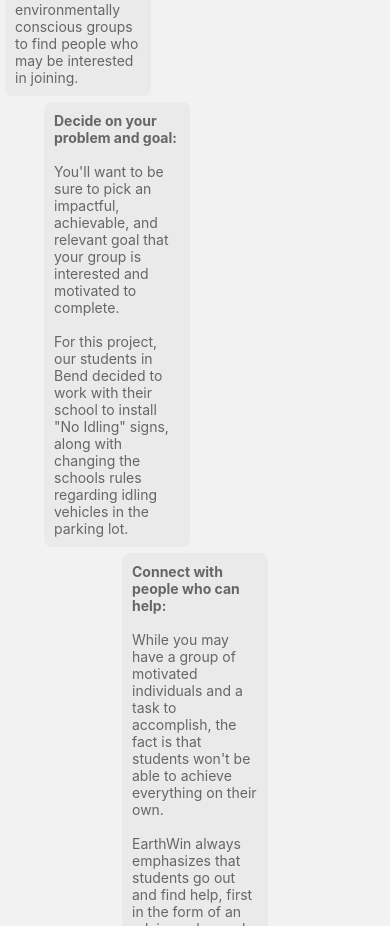
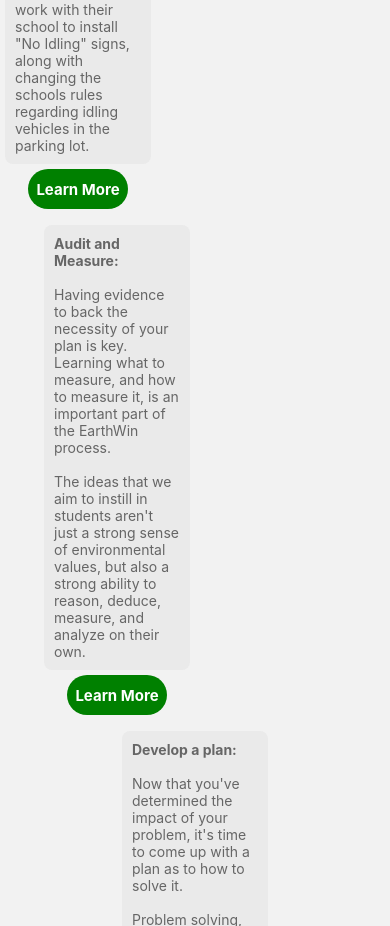
Before and after one commit to Adoyle210/Youth-For-Earthwin, a React Native app in the folder Youth-For-Earthwin/: screen /Idling1 in a window 390 px wide. Shown: the part 1074-2000 px from the top of the page. Built offline with nearby package versions, Linux system fonts and the light colour scheme.

Commit message:
Update IdlingScreen1
Fixed w/ Randen's edits.

```diff
--- a/Youth-For-Earthwin/screens/IdlingProj/Idling1Screen.js
+++ b/Youth-For-Earthwin/screens/IdlingProj/Idling1Screen.js
@@ -12,7 +12,7 @@
             <Text style={styles.TextStyle}>
                 EarthWin projects rely on a simple idea:
                 <Text style={styles.TextStyleBold}> Local efforts result in global change. </Text>
-                With that mindset, a small group of students in [YEAR]
+                With that mindset, a small group of students in 2021
                 set out to make a small change at their local school in Bend, Oregon.
                 {'\n\n'}
                 They realized that parents, idling in the parking lot while waiting
@@ -37,7 +37,7 @@
         </View>
 
         <View>
-            <View style={styles.FiveBox1}>
+            {/* <View style={styles.FiveBox1}>
                 <Text style={styles.TextStyle}>
                     <Text style={styles.TextStyleBold}>Gather a group:</Text>
                         {'\n\n'}
@@ -48,8 +48,13 @@
                         environmentally conscious groups to find people who may be
                         interested in joining.
                 </Text>
-            </View>
-            <View style={styles.FiveBox2}>
+
+                <TouchableOpacity style={styles.ButtonStyle} onPress={() => navigation.navigate("Idling2")}>
+                <Text style={styles.submitButtonText}> Learn More </Text>
+                </TouchableOpacity>
+            </View> */}
+
+            <View style={styles.FiveBox1}>
                 <Text style={styles.TextStyle}>
                     <Text style={styles.TextStyleBold}>Decide on your problem and goal:</Text>
                         {'\n\n'}
@@ -60,8 +65,40 @@
                         to install "No Idling" signs, along with changing the schools rules regarding
                         idling vehicles in the parking lot.
                 </Text>
+                <TouchableOpacity style={styles.ButtonStyle} onPress={() => navigation.navigate("Idling2")}>
+                    <Text style={styles.submitButtonText}> Learn More </Text>
+                </TouchableOpacity>
+            </View>
+            <View style={styles.FiveBox2}>
+                <Text style={styles.TextStyle}>
+                    <Text style={styles.TextStyleBold}>Audit and Measure:</Text>
+                        {'\n\n'}
+                        Having evidence to back the necessity of your plan is key. Learning what to measure,
+                        and how to measure it, is an important part of the EarthWin process.
+                        {'\n\n'}
+                        The ideas that we aim to instill in students aren't just a strong sense of environmental
+                        values, but also a strong ability to reason, deduce, measure, and analyze on their own.
+                </Text>
+                <TouchableOpacity style={styles.ButtonStyle} onPress={() => navigation.navigate("Idling2")}>
+                    <Text style={styles.submitButtonText}> Learn More </Text>
+                </TouchableOpacity>
             </View>
             <View style={styles.FiveBox3}>
+                <Text style={styles.TextStyle}>
+                    <Text style={styles.TextStyleBold}>Develop a plan:</Text>
+                        {'\n\n'}
+                        Now that you've determined the impact of your problem, it's time to come up
+                        with a plan as to how to solve it.
+                        {'\n\n'}
+                        Problem solving, brainstorming, compromise and cooperation are all elements that
+                        are key throughout your life. Learning how to build up a plan that comprehensively
+                        addresses your issue and can be implemented will help teach you all of these ideas.
+                </Text>
+                <TouchableOpacity style={styles.ButtonStyle} onPress={() => navigation.navigate("Idling2")}>
+                    <Text style={styles.submitButtonText}> Learn More </Text>
+                </TouchableOpacity>
+            </View>
+            <View style={styles.FiveBox4}>
                 <Text style={styles.TextStyle}>
                     <Text style={styles.TextStyleBold}>Connect with people who can help:</Text>
                         {'\n\n'}
@@ -72,8 +109,11 @@
                         of an advisor who works with their school, then via community members who can help
                         get the word out, fundraise, or volunteer.
                 </Text>
+                <TouchableOpacity style={styles.ButtonStyle} onPress={() => navigation.navigate("Idling2")}>
+                    <Text style={styles.submitButtonText}> Learn More </Text>
+                </TouchableOpacity>
             </View>
-            <View style={styles.FiveBox4}>
+            <View style={styles.FiveBox5}>
                 <Text style={styles.TextStyle}>
                     <Text style={styles.TextStyleBold}>Spread the word:</Text>
                         {'\n\n'}
@@ -84,17 +124,9 @@
                         to seek help from EarthWin and their advisor to help create materials such as signs,
                         flyers, petitions, and even social media posts via EarthWin approved apps.
                 </Text>
-            </View>
-            <View style={styles.FiveBox5}>
-                <Text style={styles.TextStyle}>
-                    <Text style={styles.TextStyleBold}>Audit and Measure:</Text>
-                        {'\n\n'}
-                        Having evidence to back the necessity of your plan is key. Learning what to measure,
-                        and how to measure it, is an important part of the EarthWin process.
-                        {'\n\n'}
-                        The ideas that we aim to instill in students aren't just a strong sense of environmental
-                        values, but also a strong ability to reason, deduce, measure, and analyze on their own.
-                </Text>
+                <TouchableOpacity style={styles.ButtonStyle} onPress={() => navigation.navigate("Idling2")}>
+                    <Text style={styles.submitButtonText}> Learn More </Text>
+                </TouchableOpacity>
             </View>
         </View>
 
@@ -105,11 +137,11 @@
             <Text style={styles.TextStyle}>
                 Our students in Bend followed these five steps, and after taking measurements spanning approximately
                 a week, were able to present a full plan to their school district to solve the idling issues at their school.
-
+                {'\n\n'}
                 Click below to see how the students of Bend measured the impact of the idling vehicles on their school!
-                </Text>
-            <TouchableOpacity style={styles.buttonStyle} onPress={() => navigation.navigate("Idling2")}>
-                <Text> Continue </Text>
+            </Text>
+            <TouchableOpacity style={styles.ButtonStyle} onPress={() => navigation.navigate("Idling2")}>
+                <Text style={styles.submitButtonText}> Continue </Text>
             </TouchableOpacity>
         </View>
 
@@ -153,6 +185,22 @@
     TextStyleBold: {
         fontWeight: 'bold',
     },
+    ButtonStyle: {
+        alignSelf: 'center',
+        backgroundColor: 'green',
+        width: 100,
+        height: 40,
+        alignItems: 'center',
+        justifyContent: 'center',
+        borderRadius: 50,
+        marginBottom: 10,
+        marginTop: 5,
+    },
+    submitButtonText: {
+        color: 'white',
+        fontSize: 15,
+        fontWeight: 'bold',
+    },
     LeftBox: {
         marginRight: "33%",
     },
```
